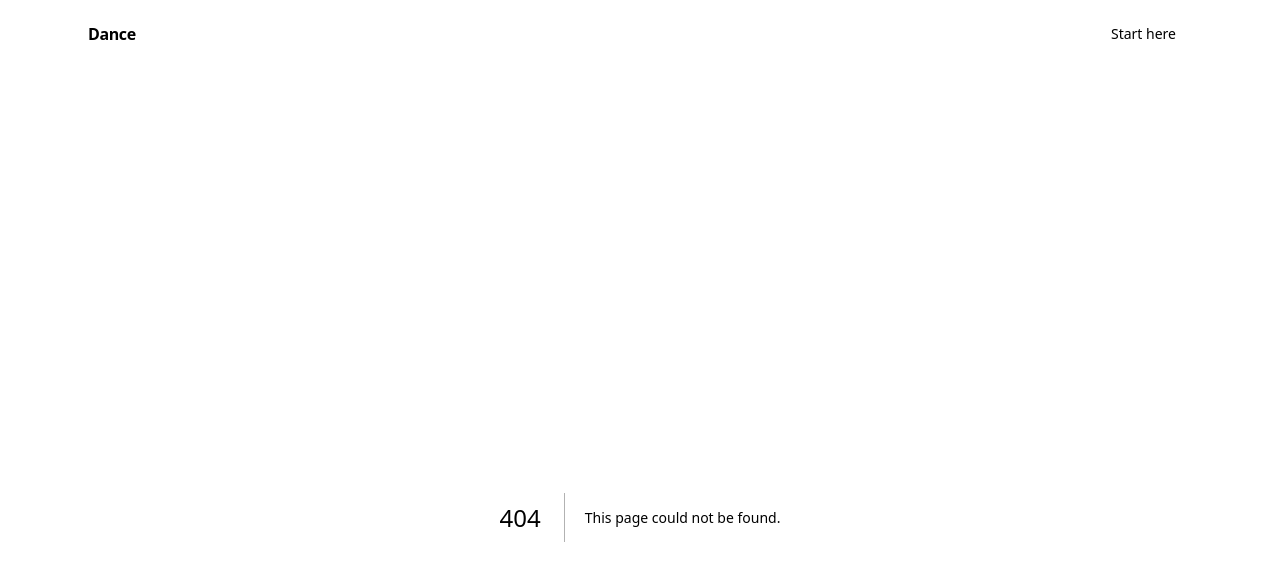
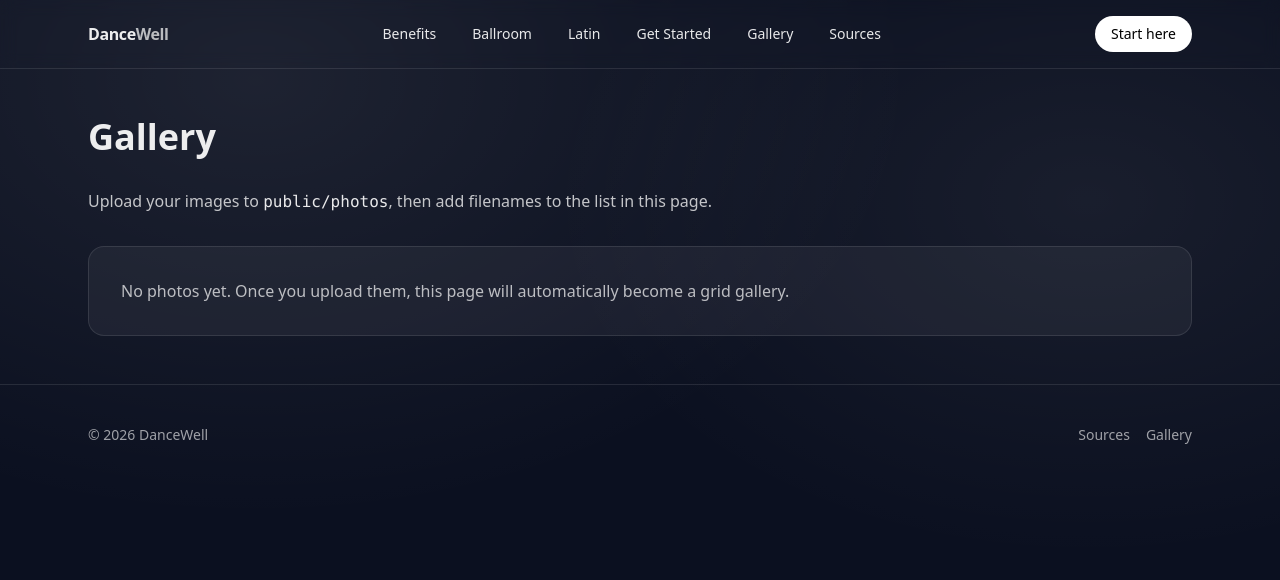
Before and after one commit to KristineMK72/dancewell, a Next.js app: page /gallery in a window 1280 px wide. Before the commit this address had no page. Shown: the top 580 px of the page. Built offline with nearby package versions, Linux system fonts and the light colour scheme.

Commit message:
Create page.tsx

```diff
--- /dev/null
+++ b/app/gallery/page.tsx
@@ -0,0 +1,31 @@
+const photos = [
+  // After you upload images into /public/photos, add file names here like:
+  // { src: "/photos/dance1.jpg", alt: "Ballroom moment" },
+];
+
+export default function GalleryPage() {
+  return (
+    <div className="space-y-8">
+      <h1 className="text-4xl font-semibold">Gallery</h1>
+      <p className="text-white/75 max-w-3xl">
+        Upload your images to <code className="text-white/90">public/photos</code>,
+        then add filenames to the list in this page.
+      </p>
+
+      {photos.length === 0 ? (
+        <div className="rounded-2xl border border-white/10 bg-white/5 p-8 text-white/70">
+          No photos yet. Once you upload them, this page will automatically become a grid gallery.
+        </div>
+      ) : (
+        <div className="grid sm:grid-cols-2 md:grid-cols-3 gap-4">
+          {photos.map((p) => (
+            <div key={p.src} className="rounded-2xl overflow-hidden border border-white/10 bg-white/5">
+              {/* We’ll switch to next/image later once images are in */}
+              <img src={p.src} alt={p.alt} className="w-full h-64 object-cover" />
+            </div>
+          ))}
+        </div>
+      )}
+    </div>
+  );
+}
```
